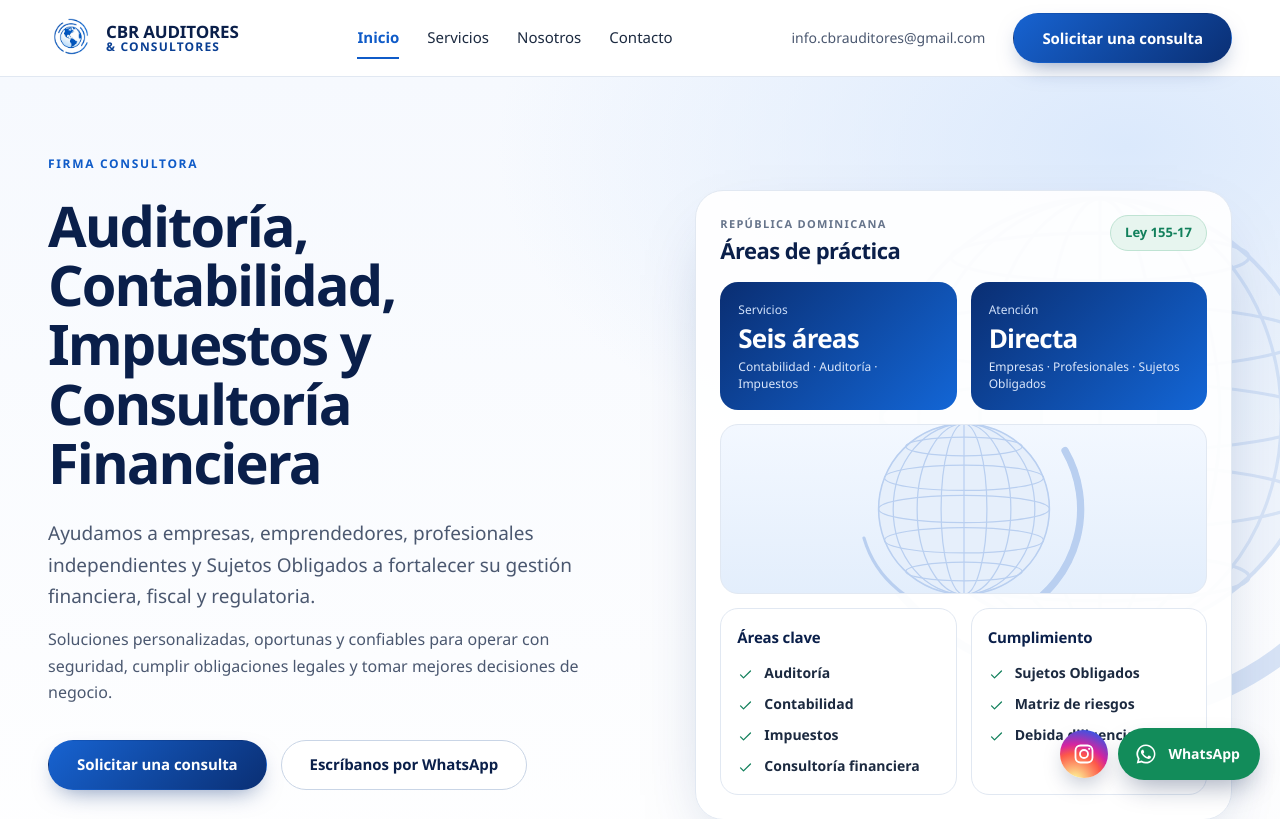
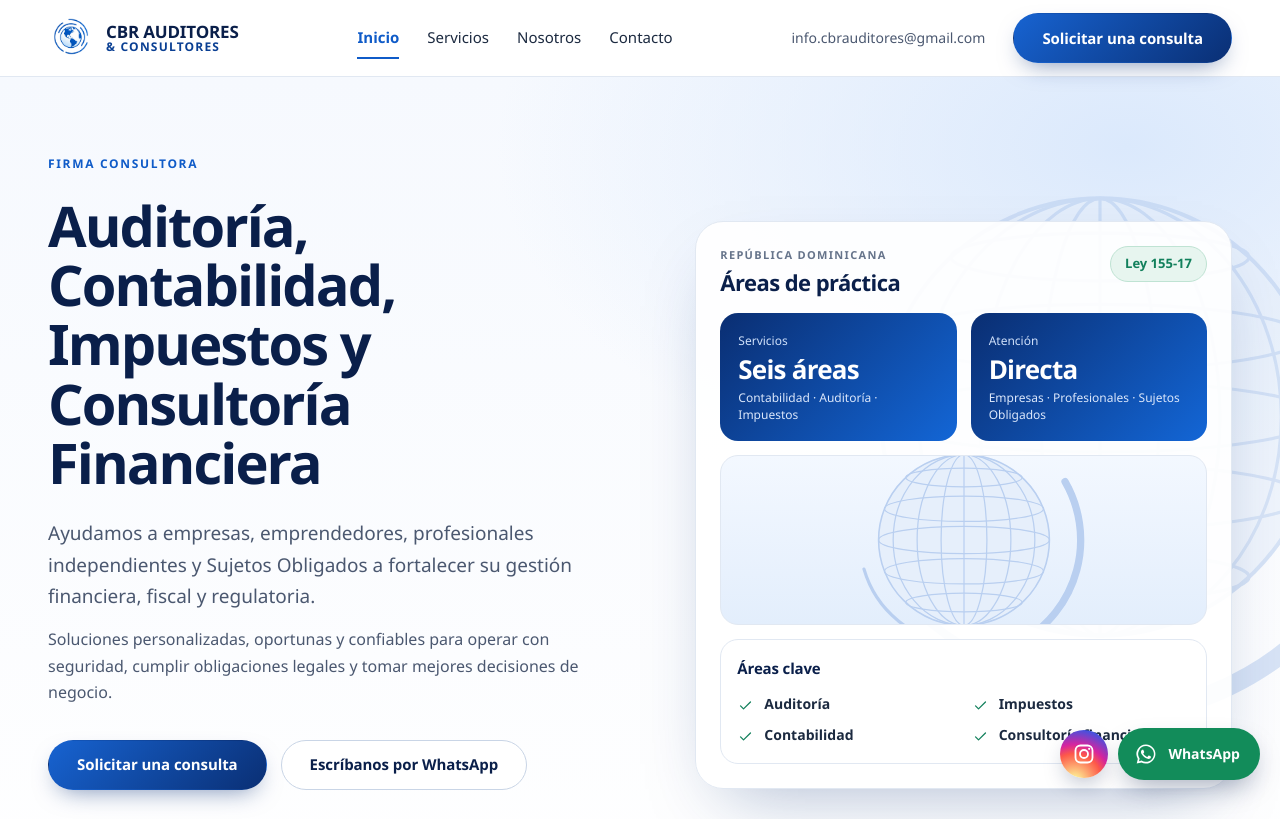
Before and after one commit to CarlosXmata/CBR-Auditores-v11, a React (Vite) app: page / in a window 1280 px wide. Shown: the top 819 px of the page. Built offline with nearby package versions, Linux system fonts and the light colour scheme.

Commit message:
Simplificar hero de inicio: quitar enlaces repetidos

```diff
--- a/src/App.jsx
+++ b/src/App.jsx
@@ -533,7 +533,6 @@ function HomePage({ whatsappLink }) {
             <ul className="chips" aria-label="Marco de trabajo">
               <li>DGII</li>
               <li>TSS</li>
-              <li>Ley 155-17</li>
               <li>Sujetos Obligados</li>
             </ul>
           </div>
@@ -570,14 +569,6 @@ function HomePage({ whatsappLink }) {
                   ))}
                 </ul>
               </nav>
-              <div className="mini">
-                <h3>Cumplimiento</h3>
-                <ul>
-                  <li><Link to="/ley-155-17"><Check />Sujetos Obligados</Link></li>
-                  <li><Link to="/ley-155-17"><Check />Matriz de riesgos</Link></li>
-                  <li><Link to="/ley-155-17"><Check />Debida diligencia</Link></li>
-                </ul>
-              </div>
             </div>
           </aside>
         </div>
--- a/src/styles.css
+++ b/src/styles.css
@@ -184,7 +184,8 @@ ul, ol { padding: 0; list-style: none; }
 .tile small { font-size: 0.75rem; line-height: 1.45; color: #dbe7fb; }
 .panel__art { position: relative; height: 170px; margin-top: 14px; overflow: hidden; border: 1px solid var(--line); border-radius: 18px; background: linear-gradient(180deg, #f3f8ff 0%, #e3eefc 100%); }
 .panel__globe { position: absolute; left: 50%; top: 50%; width: 250px; height: 250px; transform: translate(-50%, -50%); }
-.panel__lists { display: grid; grid-template-columns: 1fr 1fr; gap: 14px; margin-top: 14px; }
+.panel__lists { display: grid; grid-template-columns: 1fr; gap: 14px; margin-top: 14px; }
+.mini ul { columns: 2; column-gap: 16px; }
 .mini { padding: 16px 16px 12px; border: 1px solid var(--line); border-radius: 18px; background: #fff; }
 .mini h3 { font-family: var(--display); font-size: 0.9375rem; font-weight: 800; color: var(--navy); margin-bottom: 8px; letter-spacing: -0.01em; }
 .mini li a { display: flex; align-items: flex-start; gap: 10px; padding: 6px 0; font-size: 0.875rem; font-weight: 600; color: var(--ink); line-height: 1.35; transition: color 0.2s ease; }
```
